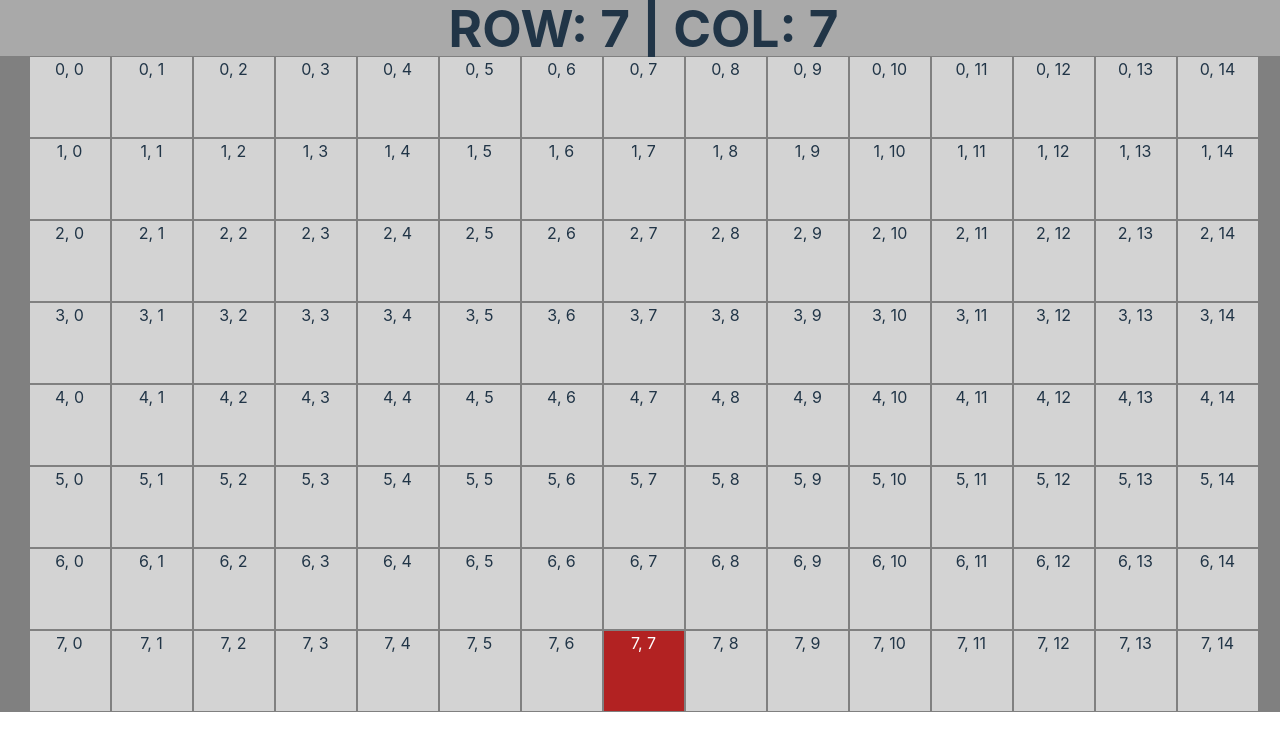
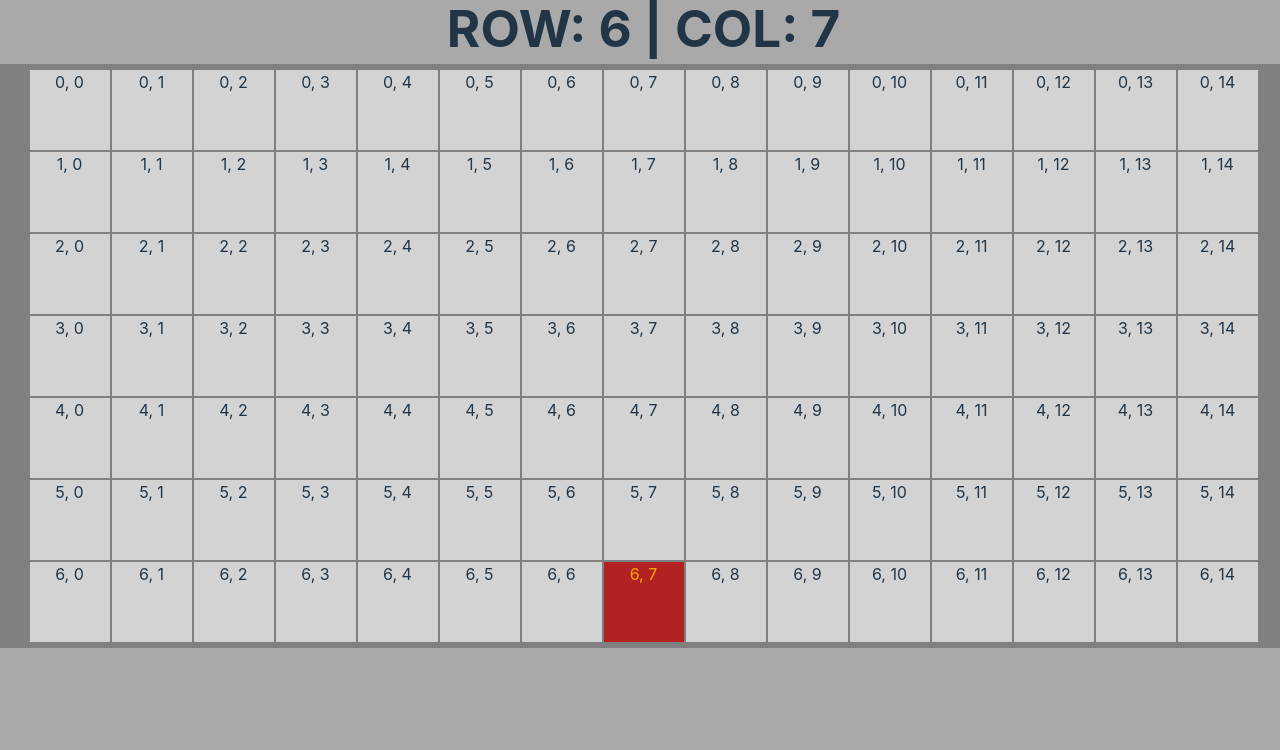
Before and after one commit to loganwong52/fullstack_moving_block, a React (Vite) app in the folder frontend/: page / in a window 1280 px wide. Shown: the top 750 px of the page. Built offline with nearby package versions, Linux system fonts and the light colour scheme.

Commit message:
created enemy 1 and its automatic movement and position reset functionality

```diff
--- a/frontend/src/App.css
+++ b/frontend/src/App.css
@@ -18,9 +18,9 @@
   flex-wrap: wrap;
   justify-content: center;
   background-color: grey;
-  min-width: none;
-  resize: none;
   width: 1287px;
+  padding-top: 5px;
+  padding-bottom: 5px;
 }
 
 /* The exclaimation mark is sus, according to Raphael and Adam. */
--- a/frontend/src/App.jsx
+++ b/frontend/src/App.jsx
@@ -2,22 +2,35 @@ import { useEffect, useState } from 'react'
 import './App.css'
 
 function App() {
-  const ROWMAX = 8
+  // GRID DIMENSIONS
+  const ROWMAX = 7
   const COLMAX = 15
 
-  const [playerRow, setPlayerRow] = useState(7)
+  // PLAYER'S START COORDINATES
+  const [playerRow, setPlayerRow] = useState(ROWMAX - 1)
   const [playerCol, setPlayerCol] = useState(7)
 
-  // prevent the arrow keys from scrolling the page!!!
+
+  // ENEMY 1'S COORDS
+  // min = 0
+  // max = 2 inclusive
+  const [enemy1Row, setEnemy1Row] = useState(Math.floor(Math.random() * 2))
+  const [enemy1Col, setEnemy1Col] = useState(Math.floor(Math.random() * (COLMAX - 1)))
+
+
+  // prevent the arrow & space keys from scrolling the page!!!
   window.addEventListener("keydown", function (e) {
     if (["Space", "ArrowUp", "ArrowDown", "ArrowLeft", "ArrowRight"].indexOf(e.code) > -1) {
       e.preventDefault();
     }
   }, false);
 
-  //detecting arrow key presses
+  //detecting arrow key presses, or spaces (case 32)
   function keypress(e) {
     switch (e.keyCode) {
+      case 32:
+        console.log("space pressed!")
+        break;
       case 37:
         if (playerCol > 0) {
           console.log('left', playerCol - 1);
@@ -57,6 +70,9 @@ function App() {
     }
   }
 
+  // Listens for key presses whenever playerRow/playerCol
+  // are updated, then immediately deletes it.
+  // This prevents infinite loop of console.logs (somehow)
   useEffect(() => {
     document.addEventListener('keydown', keypress)
     return () => document.removeEventListener("keydown", keypress);
@@ -64,13 +80,50 @@ function App() {
 
 
 
+  // Every X ms, enemy 1 moves down 1 row
+  useEffect(() => {
 
-  // CODE FOR FILLING UP THE GRID
+    const timer = setInterval(() => {
+      setEnemy1Row(prevEnemy1Row => prevEnemy1Row + 1)
+      console.log("I've moved down!")
+
+      return () => {
+        clearInterval(timer)
+      }
+
+    }, 1000)
+
+  }, [])
+
+
+  // If enemy is at the bottom, reset it's location to a random position
+  useEffect(() => {
+    console.log("enemy1Row: ", enemy1Row)
+    console.log("enemy1Col: ", enemy1Col)
+
+    if (enemy1Row === ROWMAX) {
+      console.log("STOP!!!")
+      setEnemy1Row(Math.floor(Math.random() * 2))
+      setEnemy1Col(Math.floor(Math.random() * (COLMAX - 1)))
+      console.log("Enemy 1 has reset!")
+    }
+
+  }, [enemy1Row])
+
+
+  // style for player's red square
   const boxStyle = {
-    backgroundColor: 'FireBrick',
-    color: 'white'
+    backgroundColor: 'firebrick',
+    color: 'orange'
   }
 
+  // style for enemy 1's black square
+  const enemy1Style = {
+    backgroundColor: 'navy',
+    color: 'red'
+  }
+
+  // CODE FOR POPULATING THE GRID
   const renderGrid = () => {
     let grid = []
 
@@ -83,7 +136,14 @@ function App() {
               {`${i}, ${j}`}
             </div >
           )
-        } else {
+        } else if (i == enemy1Row && j == enemy1Col) {
+          grid[grid.length - 1].push(
+            <div className='box' style={enemy1Style}>
+              {`${i}, ${j}`}
+            </div >
+          )
+        }
+        else {
           grid[grid.length - 1].push(
             <div className='box'>
               {`${i}, ${j}`}
@@ -100,7 +160,7 @@ function App() {
     )
   }
 
-
+  // The actual App
   return (
     <div className="App">
       <h1>ROW: {playerRow} | COL: {playerCol}</h1>
--- a/frontend/src/index.css
+++ b/frontend/src/index.css
@@ -34,6 +34,7 @@ h1 {
   font-size: 3.2em;
   line-height: 1.1;
   margin: 0px;
+  padding-bottom: 8px;
 }
 
 button {
@@ -60,7 +61,7 @@ button:focus-visible {
 @media (prefers-color-scheme: light) {
   :root {
     color: #213547;
-    background-color: #ffffff;
+    background-color: darkgray;
   }
 
   a:hover {
```
